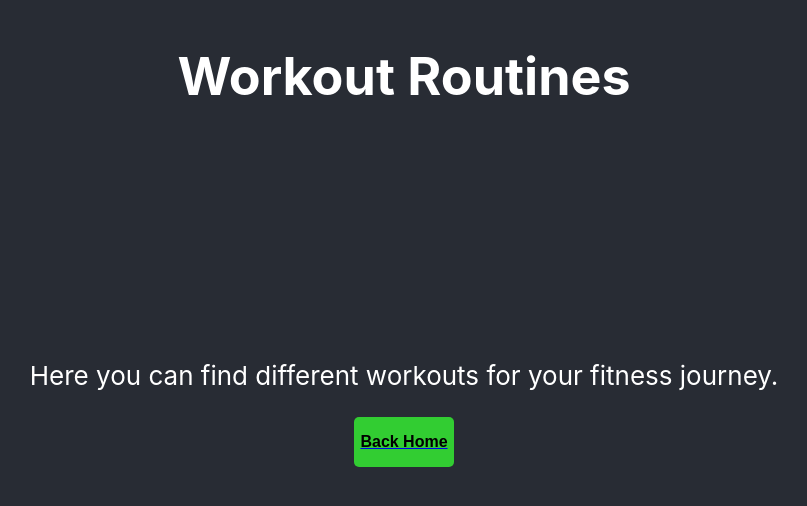
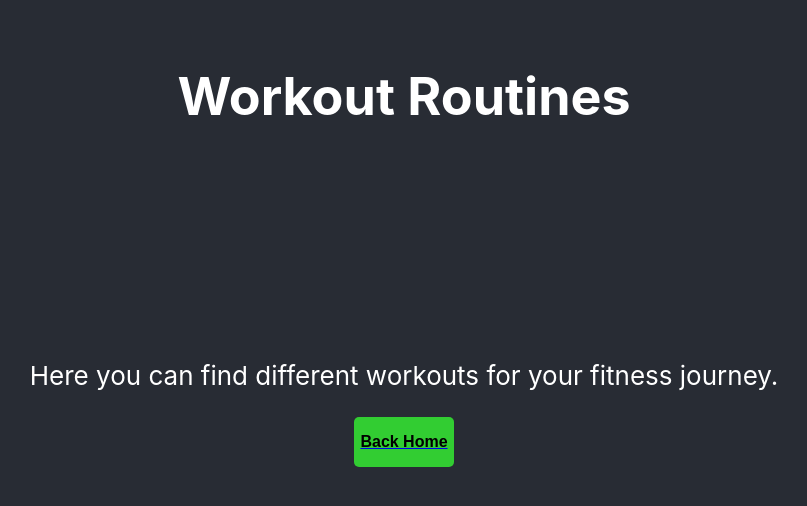
Before and after one commit to mysterydoggy/G1-fitness, a React (Create React App) app in the folder g1fitness/: page /WorkoutLibrary in a window 1280 px wide. Shown: the top 506 px of the page, without its empty margins (236-1043 px from the left). Built offline with nearby package versions, Linux system fonts and the light colour scheme.

Commit message:
Restructured main Webpage

```diff
--- a/g1fitness/src/App.css
+++ b/g1fitness/src/App.css
@@ -21,6 +21,7 @@
   color: white;
 }
 .Title {
+  margin-top: 20px;
   position: absolute;
   top: 10px;
 
@@ -31,6 +32,7 @@
   pointer-events: none;
   left: 10px;
   top: 10px;
+  margin-top: 50px;
   animation: App-logo-spin infinite 20s linear;
 }
 
@@ -87,7 +89,8 @@
 }
 
 .spinning-video {
-  animation: spin-video infinite 15s linear; /* Adjust speed */
+  margin-top: 200px;
+  animation: spin-video infinite 15s linear; /*Adjust speed */
 }
 
 
```
Also changed, not shown: g1fitness/src/App.js (+3 -4 lines).
